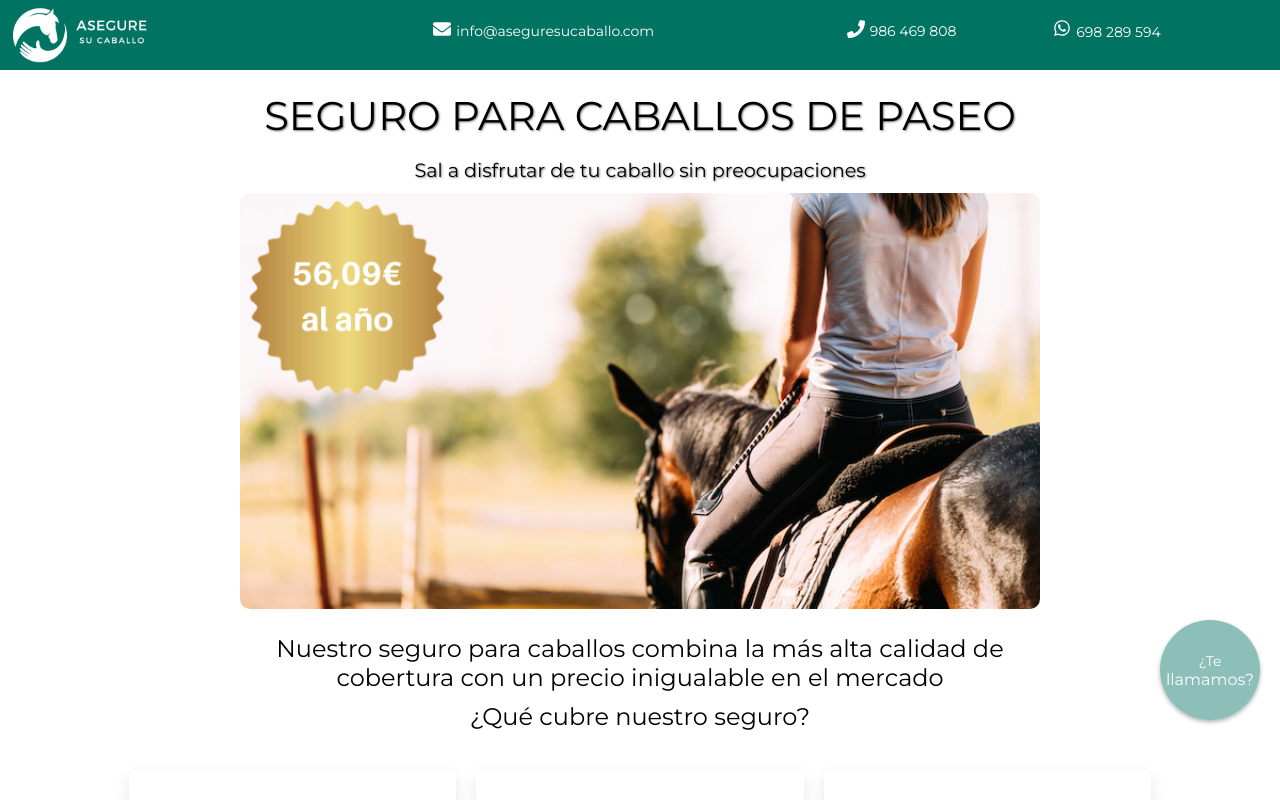
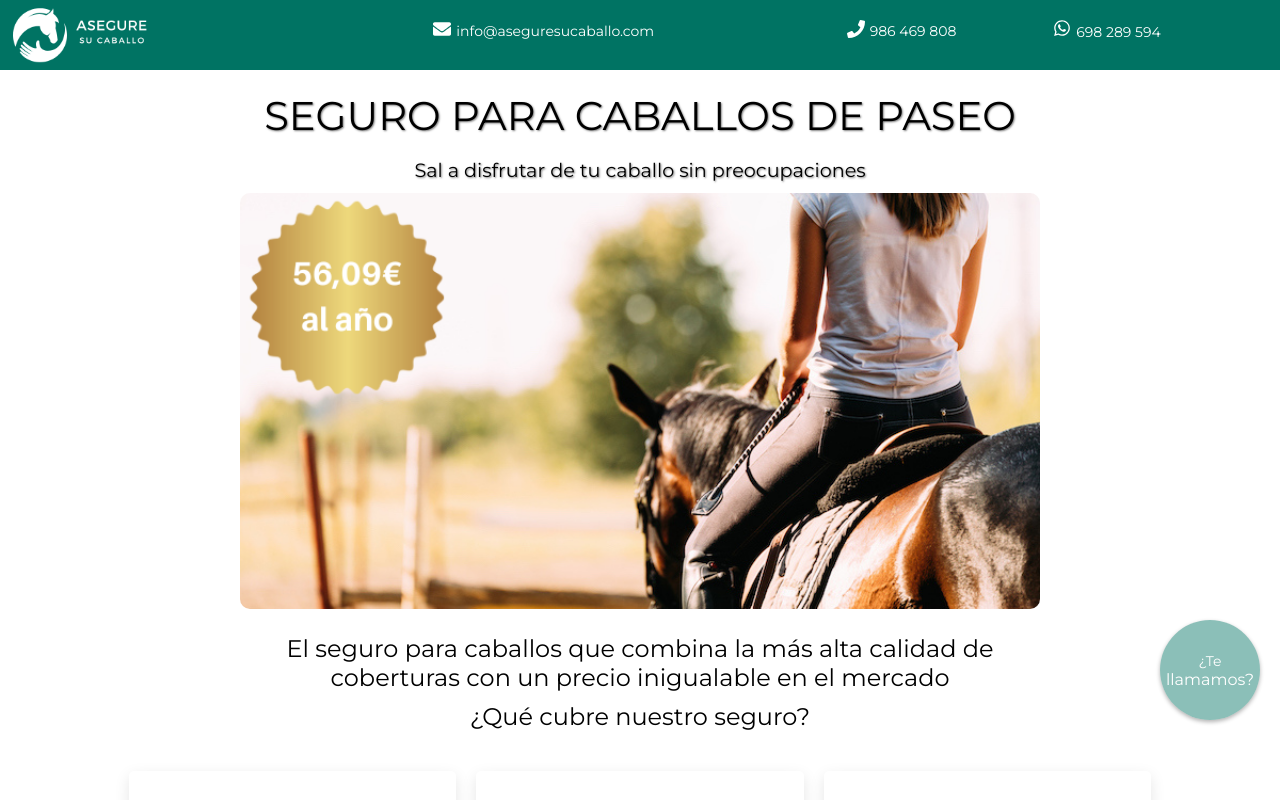
Before and after one commit to Meira81/www.aseguresucaballo.com, a React (Vite) app: page / in a window 1280 px wide. Shown: the top 800 px of the page. Built offline with nearby package versions, Linux system fonts and the light colour scheme.

Commit message:
arreglo texto

```diff
--- a/src/components/Information/Information.jsx
+++ b/src/components/Information/Information.jsx
@@ -22,7 +22,7 @@ const Information = () => {
       <div className="right">
         <section className="container-titulos">
           <h2 className="titulo-coberturas">
-            Nuestro seguro para caballos combina la más alta calidad de cobertura con un precio inigualable en el mercado
+            El seguro para caballos que combina la más alta calidad de coberturas con un precio inigualable en el mercado
           </h2>
           <h2 className="coberturas">¿Qué cubre nuestro seguro?</h2>
         </section>
```
